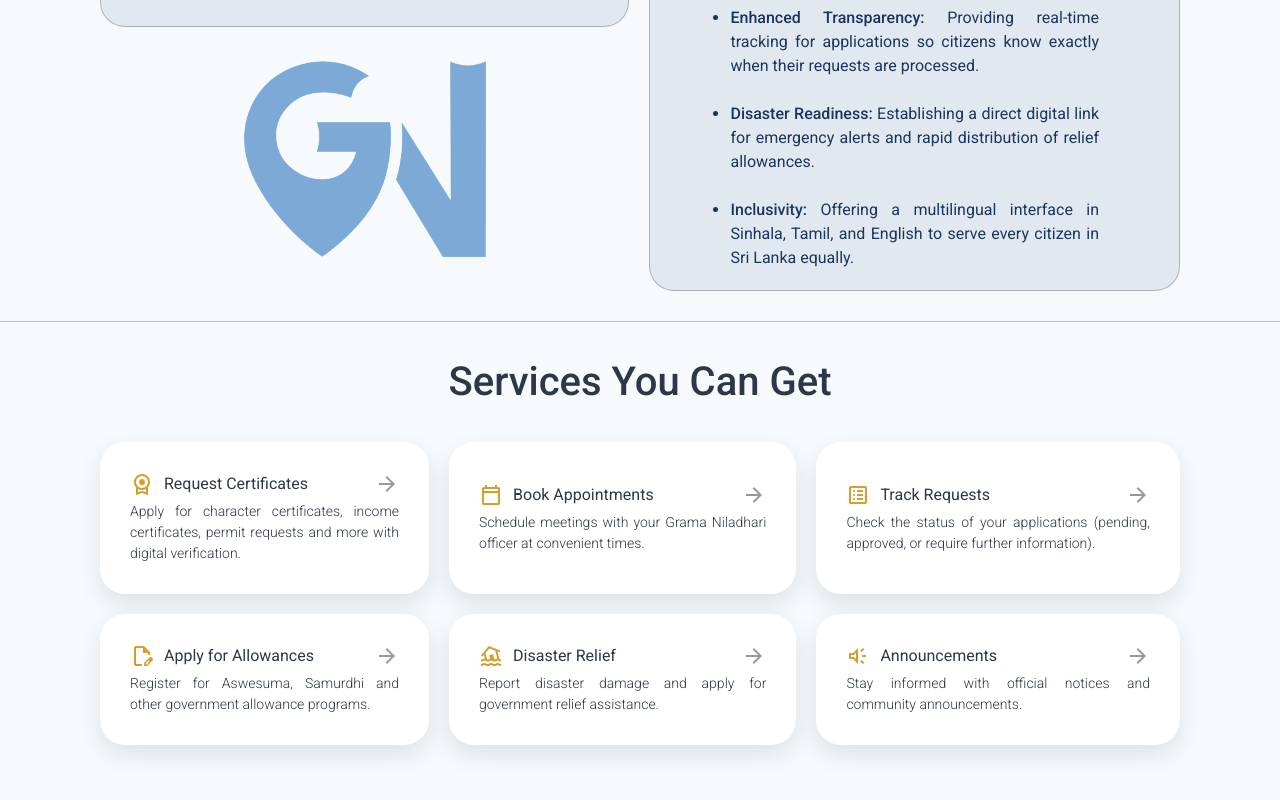
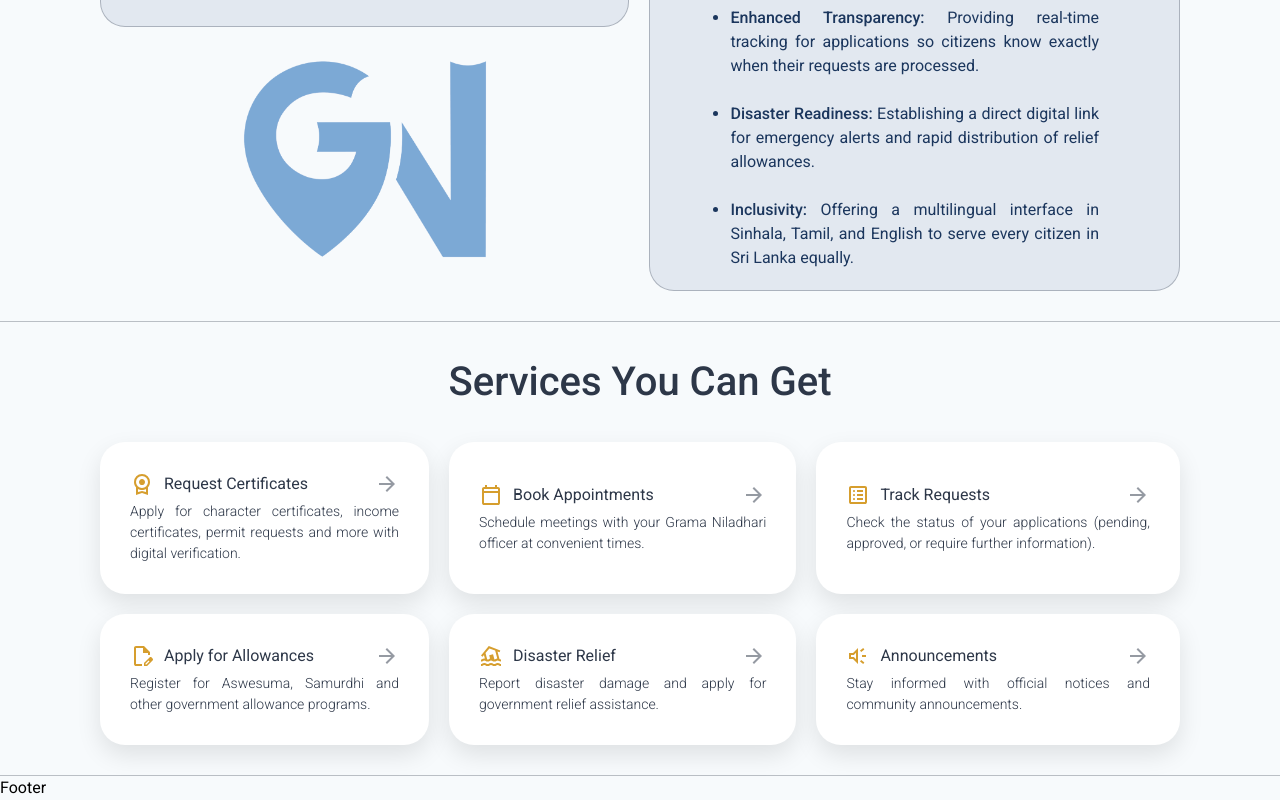
Before and after one commit to janith230528/SmartGN---Digitala-Grama-Niladhari-Service-Managememt-System, a React (Vite) app: page / in a window 1280 px wide. Shown: the part 1111-1911 px from the top of the page. Before the commit the page ends 1886 px from the top, so only its background shows below. Built offline with nearby package versions, Linux system fonts and the light colour scheme.

Commit message:
update landing page

```diff
--- a/src/App.jsx
+++ b/src/App.jsx
@@ -1,4 +1,5 @@
 import About from "./Components/Landing-page/About/About.jsx";
+import Footer from "./Components/Landing-page/Footer/Footer.jsx";
 import Hero from "./Components/Landing-page/Hero/Hero.jsx";
 import Navbar from "./Components/Landing-page/Navbar/Navbar.jsx";
 import Services from "./Components/Landing-page/Services/Services.jsx";
@@ -13,6 +14,8 @@ function App() {
       <About />
       <hr/>
       <Services />
+      <hr/>
+      <Footer />
       </div>
     </>
   )
--- /dev/null
+++ b/src/Components/Landing-page/Footer/Footer.jsx
@@ -0,0 +1,9 @@
+import React from 'react'
+
+function Footer() {
+  return (
+    <div>Footer</div>
+  )
+}
+
+export default Footer
--- a/vite.config.js
+++ b/vite.config.js
@@ -4,6 +4,5 @@ import tailwindcss from '@tailwindcss/vite'
 
 // https://vite.dev/config/
 export default defineConfig({
-  plugins: [tailwindcss(),
-    react(), ],
+  plugins: [react(), tailwindcss() ],
 })
```
Also changed, not shown: 1 other file (tests, documents, lock files or other folders).
